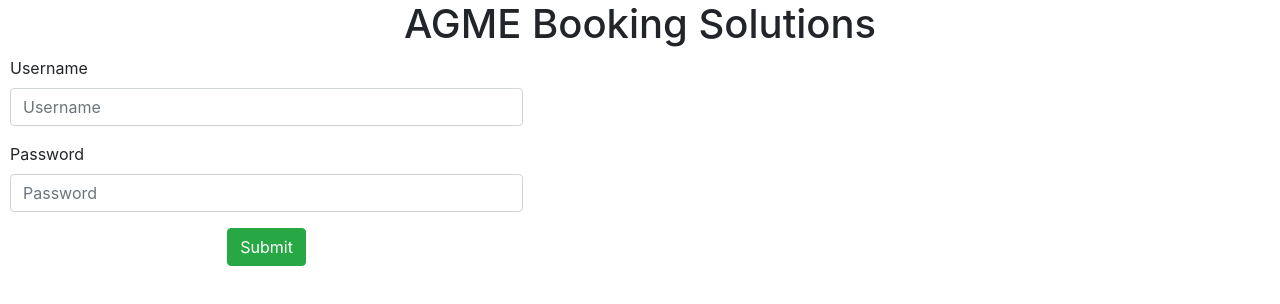
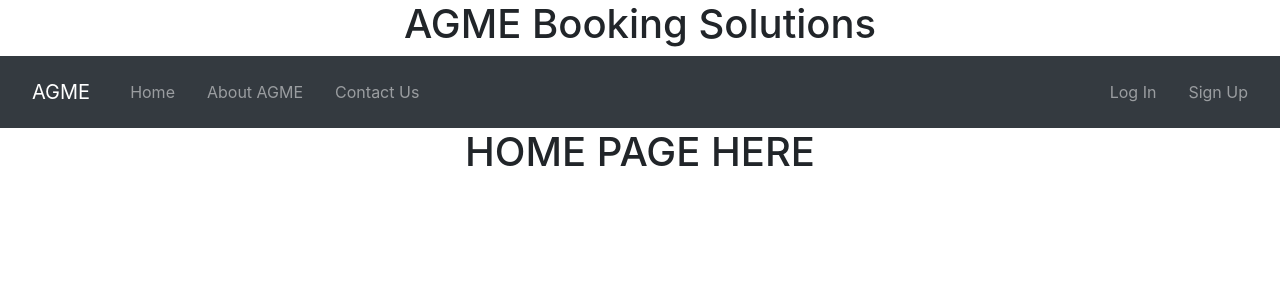
Before and after one commit to RMIT-SEPT/majorproject-7-tues-14-30-5, a React (Create React App) app in the folder FrontEnd/frontend-app/: page / in a window 1280 px wide. Shown: the top 304 px of the page. Built offline with nearby package versions, Linux system fonts and the light colour scheme.

Commit message:
Added home pages (no dashboard yet) for switching between Home,About,Contact and Login page (no Signup page yet)

```diff
--- a/FrontEnd/frontend-app/package.json
+++ b/FrontEnd/frontend-app/package.json
@@ -11,7 +11,8 @@
     "react": "^16.13.1",
     "react-bootstrap": "^1.3.0",
     "react-dom": "^16.13.1",
-    "react-scripts": "3.4.1"
+    "react-router-dom": "^5.2.0",
+    "react-scripts": "^3.4.3"
   },
   "scripts": {
     "start": "react-scripts start",
--- a/FrontEnd/frontend-app/src/App.js
+++ b/FrontEnd/frontend-app/src/App.js
@@ -1,13 +1,28 @@
 import React from 'react';
 import './App.css';
-import Welcome from './components/Welcome'
+import Welcome from './components/Welcome';
 import LoginForm from "./components/LoginForm";
+import Header from "./components/Layout/Header";
+import Home from './components/HomePages/Home';
+import About from "./components/HomePages/About";
+import Contact from "./components/HomePages/Contact";
+import {BrowserRouter as Router, Switch, Route } from 'react-router-dom';
+
+
 function App() {
   return (
-    <div className="App">
-        <Welcome/>
-        <LoginForm/>
-    </div>
+    <Router>
+      <div className="App">
+          <Welcome/>
+          <Header/>
+          <Switch>
+            <Route exact path="/" component={Home}/>
+            <Route path="/about" component={About}/>
+            <Route path="/contact" component={Contact}/>
+            <Route path="/login" component={LoginForm}/>
+          </Switch>
+      </div>
+    </Router>
   );
 }
 
--- /dev/null
+++ b/FrontEnd/frontend-app/src/Header.css
@@ -0,0 +1,9 @@
+a {
+    font-size: 1rem;
+    padding: 0.5rem;
+    margin: 0.5rem;
+}
+
+a.current {
+    text-decoration: overline underline;
+}
--- /dev/null
+++ b/FrontEnd/frontend-app/src/components/HomePages/About.js
@@ -0,0 +1,11 @@
+import React, {Component} from 'react'
+
+class About extends Component {
+    render() {
+        return (
+            <h1>ABOUT PAGE HERE</h1>
+        )
+    }
+}
+
+export default About
--- /dev/null
+++ b/FrontEnd/frontend-app/src/components/HomePages/Contact.js
@@ -0,0 +1,11 @@
+import React, {Component} from 'react'
+
+class Contact extends Component {
+    render() {
+        return (
+            <h1>CONTACT PAGE HERE</h1>
+        )
+    }
+}
+
+export default Contact
--- /dev/null
+++ b/FrontEnd/frontend-app/src/components/HomePages/Home.js
@@ -0,0 +1,11 @@
+import React, {Component} from 'react'
+
+class Home extends Component {
+    render() {
+        return (
+            <h1>HOME PAGE HERE</h1>
+        )
+    }
+}
+
+export default Home
--- /dev/null
+++ b/FrontEnd/frontend-app/src/components/Layout/Header.js
@@ -0,0 +1,29 @@
+import React, {Component} from "react";
+import { Navbar, Nav, NavLink } from "react-bootstrap";
+import "../../Header.css"
+
+class Header extends Component {
+    render() {
+        return (
+            // <div className="container">
+            <Navbar bg="dark" variant="dark">
+                <Navbar.Brand href="#home">AGME</Navbar.Brand>
+                <Nav className="mr-auto">
+                    <Nav.Link href="/">Home</Nav.Link>
+                    <Nav.Link href="/about">About AGME</Nav.Link>
+                    <Nav.Link href="/contact">Contact Us</Nav.Link>
+                </Nav>
+                <Nav className="ml-auto">
+                    <Nav.Link href="/login">Log In</Nav.Link>
+                    <Nav.Link href="/signup">Sign Up</Nav.Link>
+                </Nav>
+            </Navbar>
+            // </div>
+
+
+
+        )
+    }
+}
+
+export default Header
```
Also changed, not shown: 1 other file (tests, documents, lock files or other folders).
